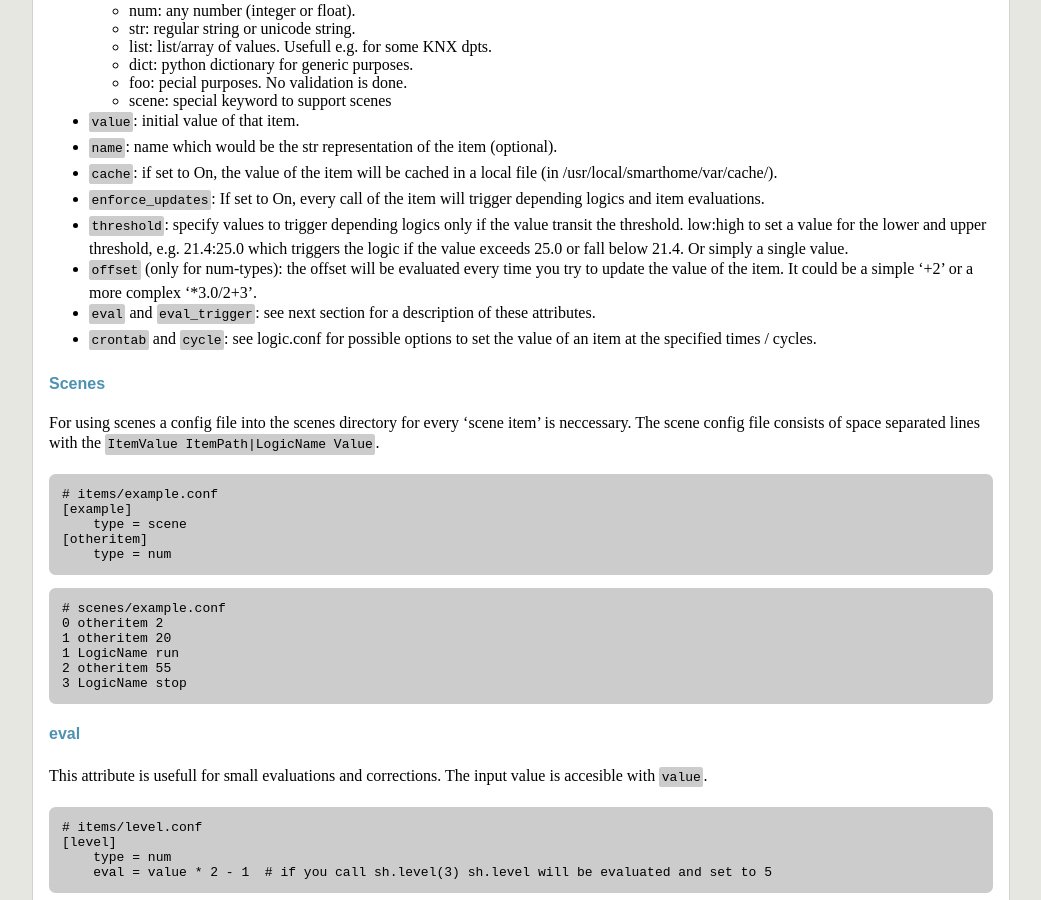
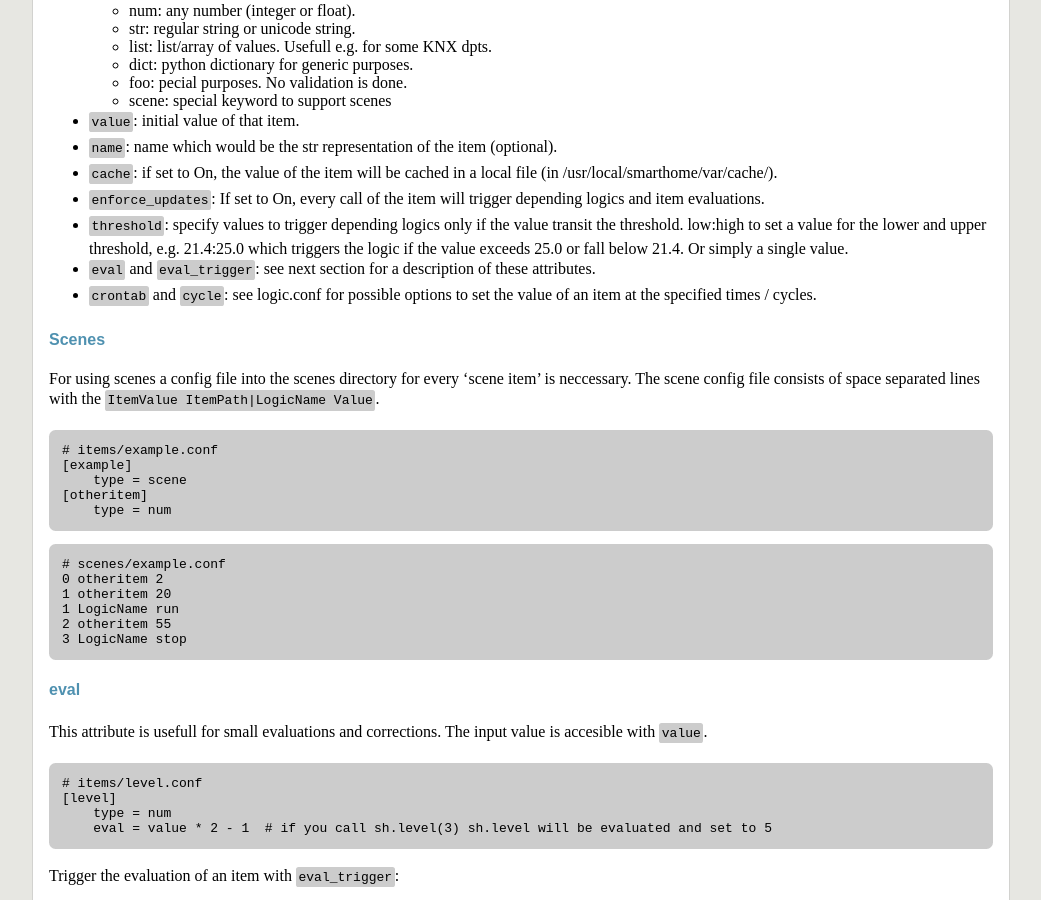
Before and after one commit to mknx/smarthome, a Jekyll site: the page built from config.md, in a window 1280 px wide and 900 px high, scrolled down 3636 px. Shown: the whole window, without its empty margins (128-1169 px from the left). Built offline with Jekyll 4.4.1, drawn with Linux system fonts in a browser that asks for light colours; Markdown is read by kramdown in place of the engine named in the settings.

Commit message:
remove offset

```diff
--- a/config.md
+++ b/config.md
@@ -188,7 +188,6 @@ Use nested items to build a tree representing your enviroment.
  * `cache`: if set to On, the value of the item will be cached in a local file (in /usr/local/smarthome/var/cache/).
  * `enforce_updates`: If set to On, every call of the item will trigger depending logics and item evaluations.
  * `threshold`: specify values to trigger depending logics only if the value transit the threshold. low:high to set a value for the lower and upper threshold, e.g. 21.4:25.0 which triggers the logic if the value exceeds 25.0 or fall below 21.4. Or simply a single value.
- * `offset` (only for num-types): the offset will be evaluated every time you try to update the value of the item. It could be a simple '+2' or a more complex '*3.0/2+3'.
  * `eval` and `eval_trigger`: see next section for a description of these attributes.
  * `crontab` and `cycle`: see logic.conf for possible options to set the value of an item at the specified times / cycles.
 
```
